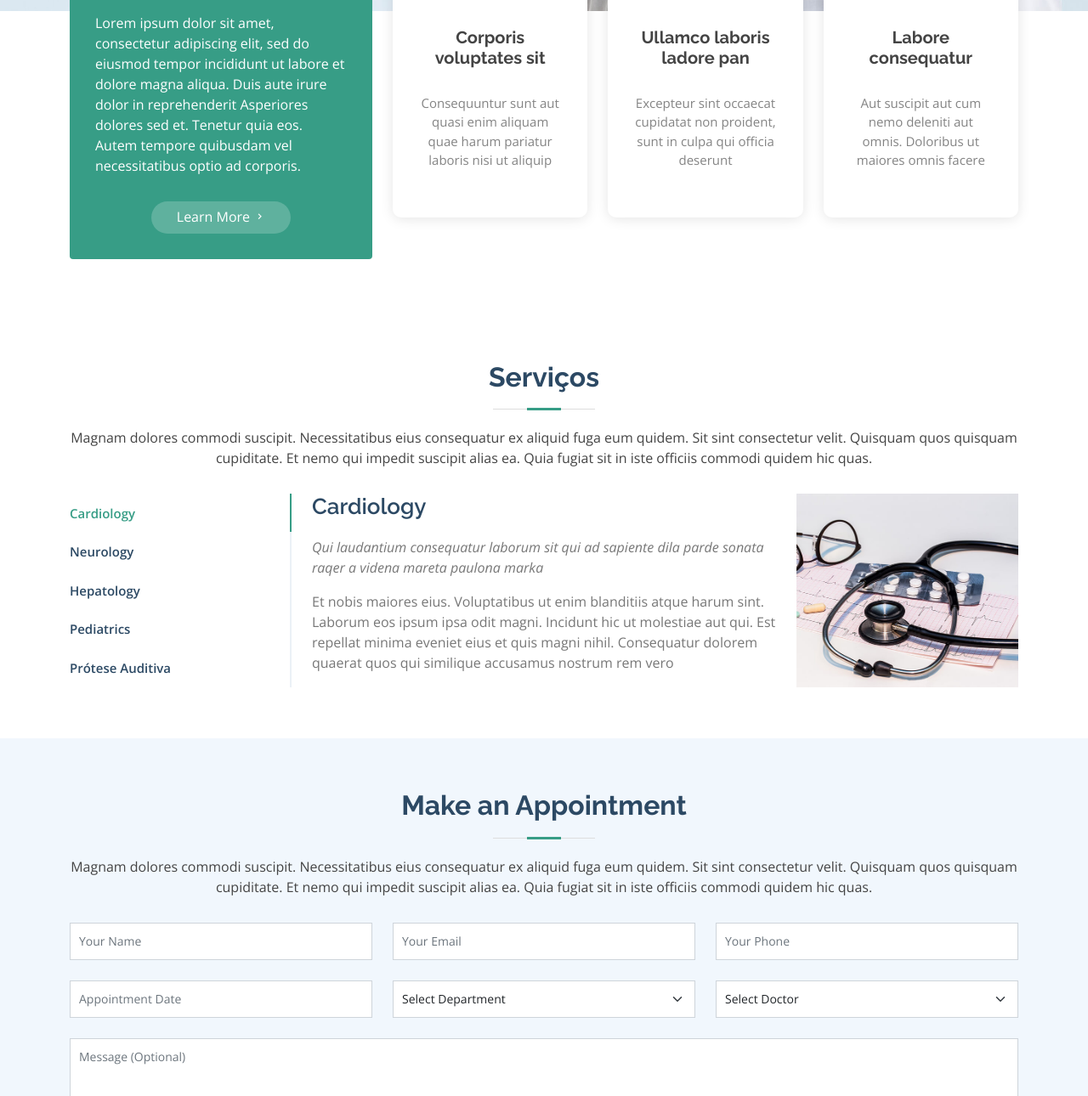
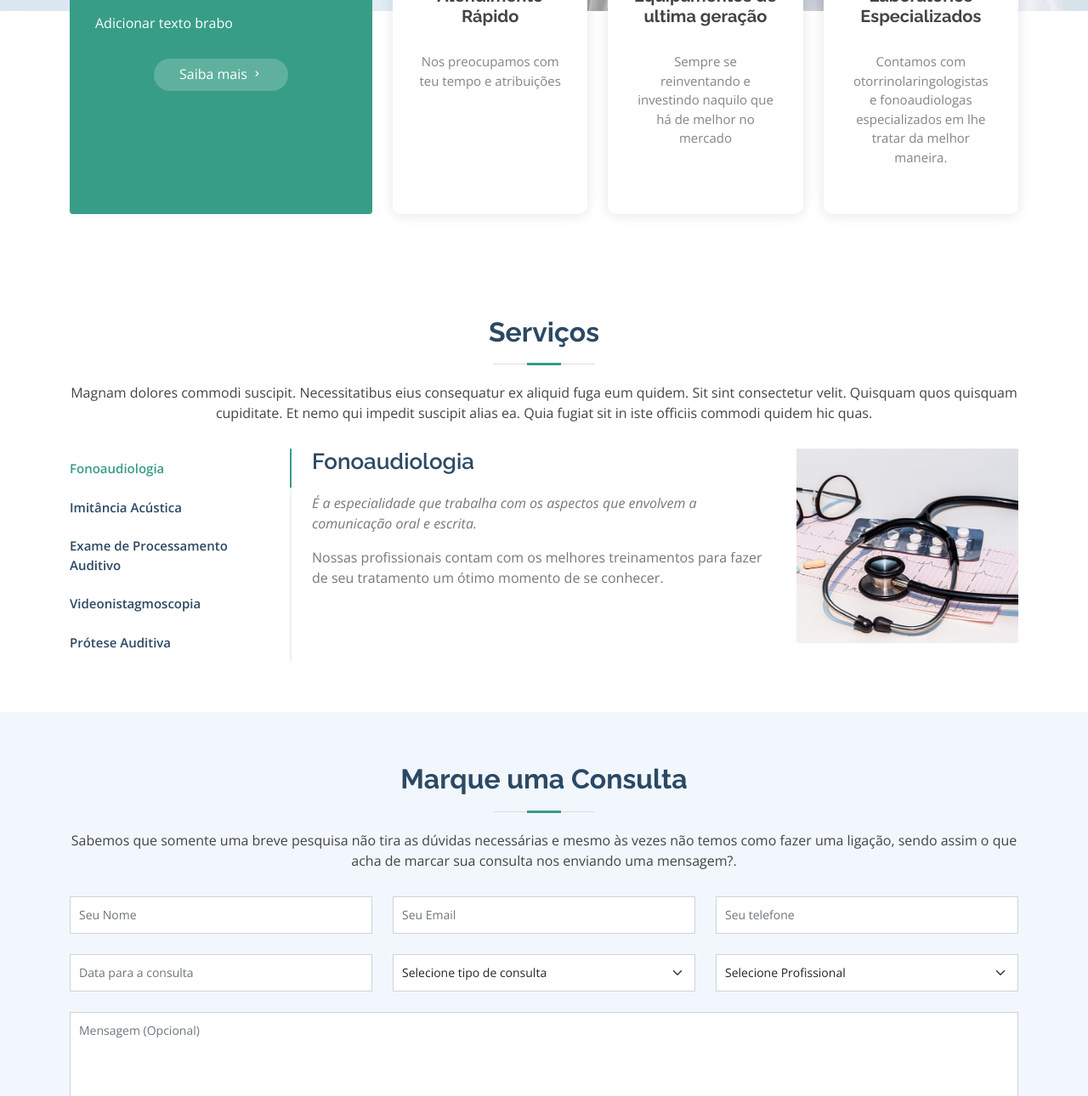
Before and after one commit to Baihanu/lab_auditus, a plain HTML site: page index.html in a window 1280 px wide. Shown: the part 707-1997 px from the top of the page at 85% size. Drawn offline with nearby package versions, Linux system fonts and the light colour scheme.

Commit message:
atualizando parte do codgio

```diff
--- a/index.html
+++ b/index.html
@@ -90,11 +90,10 @@
             <div class="content">
               <h3>Por que escolher a Auditus?</h3>
               <p>
-                Lorem ipsum dolor sit amet, consectetur adipiscing elit, sed do eiusmod tempor incididunt ut labore et dolore magna aliqua. Duis aute irure dolor in reprehenderit
-                Asperiores dolores sed et. Tenetur quia eos. Autem tempore quibusdam vel necessitatibus optio ad corporis.
+                Adicionar texto brabo
               </p>
               <div class="text-center">
-                <a href="#" class="more-btn">Learn More <i class="bx bx-chevron-right"></i></a>
+                <a href="#" class="more-btn">Saiba mais <i class="bx bx-chevron-right"></i></a>
               </div>
             </div>
           </div>
@@ -104,22 +103,22 @@
                 <div class="col-xl-4 d-flex align-items-stretch">
                   <div class="icon-box mt-4 mt-xl-0">
                     <i class="bx bx-receipt"></i>
-                    <h4>Corporis voluptates sit</h4>
-                    <p>Consequuntur sunt aut quasi enim aliquam quae harum pariatur laboris nisi ut aliquip</p>
+                    <h4>Atendimento Rápido</h4>
+                    <p>Nos preocupamos com teu tempo e atribuições</p>
                   </div>
                 </div>
                 <div class="col-xl-4 d-flex align-items-stretch">
                   <div class="icon-box mt-4 mt-xl-0">
                     <i class="bx bx-cube-alt"></i>
-                    <h4>Ullamco laboris ladore pan</h4>
-                    <p>Excepteur sint occaecat cupidatat non proident, sunt in culpa qui officia deserunt</p>
+                    <h4>Equipamentos de ultima geração</h4>
+                    <p>Sempre se reinventando e investindo naquilo que há de melhor no mercado</p>
                   </div>
                 </div>
                 <div class="col-xl-4 d-flex align-items-stretch">
                   <div class="icon-box mt-4 mt-xl-0">
                     <i class="bx bx-images"></i>
-                    <h4>Labore consequatur</h4>
-                    <p>Aut suscipit aut cum nemo deleniti aut omnis. Doloribus ut maiores omnis facere</p>
+                    <h4>Laboratórios Especializados</h4>
+                    <p>Contamos com otorrinolaringologistas e fonoaudiologas especializados em lhe tratar da melhor maneira.</p>
                   </div>
                 </div>
               </div>
@@ -143,16 +142,16 @@
           <div class="col-lg-3">
             <ul class="nav nav-tabs flex-column">
               <li class="nav-item">
-                <a class="nav-link active show" data-bs-toggle="tab" href="#tab-1">Cardiology</a>
+                <a class="nav-link active show" data-bs-toggle="tab" href="#tab-1">Fonoaudiologia</a>
               </li>
               <li class="nav-item">
-                <a class="nav-link" data-bs-toggle="tab" href="#tab-2">Neurology</a>
+                <a class="nav-link" data-bs-toggle="tab" href="#tab-2">Imitância Acústica</a>
               </li>
               <li class="nav-item">
-                <a class="nav-link" data-bs-toggle="tab" href="#tab-3">Hepatology</a>
+                <a class="nav-link" data-bs-toggle="tab" href="#tab-3">Exame de Processamento Auditivo</a>
               </li>
               <li class="nav-item">
-                <a class="nav-link" data-bs-toggle="tab" href="#tab-4">Pediatrics</a>
+                <a class="nav-link" data-bs-toggle="tab" href="#tab-4">Videonistagmoscopia</a>
               </li>
               <li class="nav-item">
                 <a class="nav-link" data-bs-toggle="tab" href="#tab-5">Prótese Auditiva</a>
@@ -164,9 +163,9 @@
               <div class="tab-pane active show" id="tab-1">
                 <div class="row gy-4">
                   <div class="col-lg-8 details order-2 order-lg-1">
-                    <h3>Cardiology</h3>
-                    <p class="fst-italic">Qui laudantium consequatur laborum sit qui ad sapiente dila parde sonata raqer a videna mareta paulona marka</p>
-                    <p>Et nobis maiores eius. Voluptatibus ut enim blanditiis atque harum sint. Laborum eos ipsum ipsa odit magni. Incidunt hic ut molestiae aut qui. Est repellat minima eveniet eius et quis magni nihil. Consequatur dolorem quaerat quos qui similique accusamus nostrum rem vero</p>
+                    <h3>Fonoaudiologia</h3>
+                    <p class="fst-italic">É a especialidade que trabalha com os aspectos que envolvem a comunicação oral e escrita.</p>
+                    <p>Nossas profissionais contam com os melhores treinamentos para fazer de seu tratamento um ótimo momento de se conhecer.</p>
                   </div>
                   <div class="col-lg-4 text-center order-1 order-lg-2">
                     <img src="assets/img/departments-1.jpg" alt="" class="img-fluid">
@@ -176,9 +175,13 @@
               <div class="tab-pane" id="tab-2">
                 <div class="row gy-4">
                   <div class="col-lg-8 details order-2 order-lg-1">
-                    <h3>Et blanditiis nemo veritatis excepturi</h3>
-                    <p class="fst-italic">Qui laudantium consequatur laborum sit qui ad sapiente dila parde sonata raqer a videna mareta paulona marka</p>
-                    <p>Ea ipsum voluptatem consequatur quis est. Illum error ullam omnis quia et reiciendis sunt sunt est. Non aliquid repellendus itaque accusamus eius et velit ipsa voluptates. Optio nesciunt eaque beatae accusamus lerode pakto madirna desera vafle de nideran pal</p>
+                    <h3>Imitância Acústica</h3>
+                    <p class="fst-italic">Avaliar o sistema tímpano-ossicular e as vias do reflexo do Estapédio (VIII e VII pares cranianos) de forma objetiva e rápida</p>
+                    <p class="fst-italic"><strong>Principais indicações:</strong></p>
+                    <p class="fst-italic">Avaliar as condições da orelha média</p>
+                    <p class="fst-italic">Monitoramento do tratamento das otites médias</p>
+                    <p class="fst-italic">Auxiliar no topodiagnóstico das alterações auditivas</p>
+                    <p class="fst-italic">Avaliar o local da lesão em casos de paralisia facial</p>
                   </div>
                   <div class="col-lg-4 text-center order-1 order-lg-2">
                     <img src="assets/img/departments-2.jpg" alt="" class="img-fluid">
@@ -188,9 +191,9 @@
               <div class="tab-pane" id="tab-3">
                 <div class="row gy-4">
                   <div class="col-lg-8 details order-2 order-lg-1">
-                    <h3>Impedit facilis occaecati odio neque aperiam sit</h3>
-                    <p class="fst-italic">Eos voluptatibus quo. Odio similique illum id quidem non enim fuga. Qui natus non sunt dicta dolor et. In asperiores velit quaerat perferendis aut</p>
-                    <p>Iure officiis odit rerum. Harum sequi eum illum corrupti culpa veritatis quisquam. Neque necessitatibus illo rerum eum ut. Commodi ipsam minima molestiae sed laboriosam a iste odio. Earum odit nesciunt fugiat sit ullam. Soluta et harum voluptatem optio quae</p>
+                    <h3>Exame de Processamento Auditivo</h3>
+                    <p class="fst-italic">A avaliação do processamento auditivo permite estabelecer relações entre as habilidades auditivas, os processos cognitivos e a memória.</p>
+                    <p>A avaliação consiste na aplicação de uma bateria de testes especiais comportamentais gravados em CD, compostos de estímulos verbais (sílabas, palavras e frases) e não verbais (padrões de freqüência e de duração) especialmente gravados de modo a permitir a apresentação de sons de forma monótica (estímulos apresentados em cada orelha separadamente),  diótica (o mesmo estímulo apresentado nas duas orelhas simultaneamente) dicótica (estímulos diferentes nas duas orelhas ao mesmo tempo) e com distorções (aplicação de filtros, presença de ruídos ou mensagens competitivas) . Os testes são padronizados por faixa etária e são realizados em cabina acústica através de um equipamento específico ou audiômetro de dois canais.</p>
                   </div>
                   <div class="col-lg-4 text-center order-1 order-lg-2">
                     <img src="assets/img/departments-3.jpg" alt="" class="img-fluid">
@@ -200,9 +203,9 @@
               <div class="tab-pane" id="tab-4">
                 <div class="row gy-4">
                   <div class="col-lg-8 details order-2 order-lg-1">
-                    <h3>Fuga dolores inventore laboriosam ut est accusamus laboriosam dolore</h3>
-                    <p class="fst-italic">Totam aperiam accusamus. Repellat consequuntur iure voluptas iure porro quis delectus</p>
-                    <p>Eaque consequuntur consequuntur libero expedita in voluptas. Nostrum ipsam necessitatibus aliquam fugiat debitis quis velit. Eum ex maxime error in consequatur corporis atque. Eligendi asperiores sed qui veritatis aperiam quia a laborum inventore</p>
+                    <h3>Videonistagmoscopia</h3>
+                    <p class="fst-italic">Auxiliar do exame otoneurológico, permitindo visualizar, registrar e reproduzir a movimentação ocular do paciente. Entre as suas principais aplicações estão o diagnóstico da vertigem postural paroxística benigna (VPPB), a detecção de nistagmos em qualquer direção (incluindo rotatório e com eixos diagonais), visualização de nistagmos posicionais, rotatórios, pós-calóricos e de Dix Hallpike. A técnica é conhecida também como “Vídeo Frenzel Digital”.</p>
+                    <p>O paciente fica sentado em uma maca e é deitado de uma forma rápida com a cabeça em diferentes posições. Os movimentos oculares do paciente são observados e gravados em DVD através de uma microcâmara de vídeo acoplada em uma máscara colocada no rosto do paciente.</p>
                   </div>
                   <div class="col-lg-4 text-center order-1 order-lg-2">
                     <img src="assets/img/departments-4.jpg" alt="" class="img-fluid">
@@ -233,60 +236,60 @@
       <div class="container">
 
         <div class="section-title">
-          <h2>Make an Appointment</h2>
-          <p>Magnam dolores commodi suscipit. Necessitatibus eius consequatur ex aliquid fuga eum quidem. Sit sint consectetur velit. Quisquam quos quisquam cupiditate. Et nemo qui impedit suscipit alias ea. Quia fugiat sit in iste officiis commodi quidem hic quas.</p>
+          <h2>Marque uma Consulta</h2>
+          <p>Sabemos que somente uma breve pesquisa não tira as dúvidas necessárias e mesmo às vezes não temos como fazer uma ligação, sendo assim o que acha de marcar sua consulta nos enviando uma mensagem?.</p>
         </div>
 
         <form action="forms/appointment.php" method="post" role="form" class="php-email-form">
           <div class="row">
             <div class="col-md-4 form-group">
-              <input type="text" name="name" class="form-control" id="name" placeholder="Your Name" data-rule="minlen:4" data-msg="Please enter at least 4 chars">
+              <input type="text" name="name" class="form-control" id="name" placeholder="Seu Nome" data-rule="minlen:5" data-msg="Por favor informe até no mínimo 5 caracteres">
               <div class="validate"></div>
             </div>
             <div class="col-md-4 form-group mt-3 mt-md-0">
-              <input type="email" class="form-control" name="email" id="email" placeholder="Your Email" data-rule="email" data-msg="Please enter a valid email">
+              <input type="email" class="form-control" name="email" id="email" placeholder="Seu Email" data-rule="email" data-msg="Por favor informe um email válido">
               <div class="validate"></div>
             </div>
             <div class="col-md-4 form-group mt-3 mt-md-0">
-              <input type="tel" class="form-control" name="phone" id="phone" placeholder="Your Phone" data-rule="minlen:4" data-msg="Please enter at least 4 chars">
+              <input type="tel" class="form-control" name="phone" id="phone" placeholder="Seu telefone" data-rule="minlen:11" data-msg="Por favor informe seu numero com DDD e o digito 9">
               <div class="validate"></div>
             </div>
           </div>
           <div class="row">
             <div class="col-md-4 form-group mt-3">
-              <input type="datetime" name="date" class="form-control datepicker" id="date" placeholder="Appointment Date" data-rule="minlen:4" data-msg="Please enter at least 4 chars">
+              <input type="datetime" name="date" class="form-control datepicker" id="date" placeholder="Data para a consulta" data-rule="minlen:4" data-msg="Por favor informe dia e mês para consulta">
               <div class="validate"></div>
             </div>
             <div class="col-md-4 form-group mt-3">
               <select name="department" id="department" class="form-select">
-                <option value="">Select Department</option>
-                <option value="Department 1">Department 1</option>
-                <option value="Department 2">Department 2</option>
-                <option value="Department 3">Department 3</option>
+                <option value="">Selecione tipo de consulta</option>
+                <option value="Department 1">Otorrinolaringologista</option>
+                <option value="Department 2">Fonoaudiólogo</option>
               </select>
               <div class="validate"></div>
             </div>
             <div class="col-md-4 form-group mt-3">
               <select name="doctor" id="doctor" class="form-select">
-                <option value="">Select Doctor</option>
-                <option value="Doctor 1">Doctor 1</option>
-                <option value="Doctor 2">Doctor 2</option>
-                <option value="Doctor 3">Doctor 3</option>
+                <option value="">Selecione Profissional</option>
+                <option value="Doctor 1">Cintia Costamilan</option>
+                <option value="Doctor 2">Bruna Marcon</option>
+                <option value="Doctor 3">Manoel Marcon</option>
+                <option value="Doctor 4">Ronei Marcon</option>
               </select>
               <div class="validate"></div>
             </div>
           </div>
 
           <div class="form-group mt-3">
-            <textarea class="form-control" name="message" rows="5" placeholder="Message (Optional)"></textarea>
+            <textarea class="form-control" name="message" rows="5" placeholder="Mensagem (Opcional)"></textarea>
             <div class="validate"></div>
           </div>
           <div class="mb-3">
-            <div class="loading">Loading</div>
+            <div class="loading">Carregando</div>
             <div class="error-message"></div>
-            <div class="sent-message">Your appointment request has been sent successfully. Thank you!</div>
+            <div class="sent-message">Se pedido de consulta foi enviado com sucesso, entraremos em contato, Muito Obrigado!</div>
           </div>
-          <div class="text-center"><button type="submit">Make an Appointment</button></div>
+          <div class="text-center"><button type="submit">Marque uma Consulta</button></div>
         </form>
 
       </div>
@@ -326,7 +329,7 @@
               <div class="member-info">
                 <h4>Bruna Marcon</h4>
                 <span>Fonoaudiologa</span>
-                <p>Aut maiores voluptates amet et quis praesentium qui senda para</p>
+                <p>Descreva algo aqui</p>
                 <div class="social">
                   <a href=""><i class="ri-twitter-fill"></i></a>
                   <a href=""><i class="ri-facebook-fill"></i></a>
@@ -341,9 +344,9 @@
             <div class="member d-flex align-items-start">
               <div class="pic"><img src="assets/img/doctors/doctors-3.jpg" class="img-fluid" alt=""></div>
               <div class="member-info">
-                <h4>William Anderson</h4>
-                <span>Cardiology</span>
-                <p>Quisquam facilis cum velit laborum corrupti fuga rerum quia</p>
+                <h4>Manoel Marcon</h4>
+                <span>Otorrinolaringologista</span>
+                <p>Descreva algo aqui</p>
                 <div class="social">
                   <a href=""><i class="ri-twitter-fill"></i></a>
                   <a href=""><i class="ri-facebook-fill"></i></a>
@@ -359,8 +362,8 @@
               <div class="pic"><img src="assets/img/doctors/doctors-4.jpg" class="img-fluid" alt=""></div>
               <div class="member-info">
                 <h4>Amanda Jepson</h4>
-                <span>Neurosurgeon</span>
-                <p>Dolorum tempora officiis odit laborum officiis et et accusamus</p>
+                <span>Otorrinolaringologista</span>
+                <p>Descreva algo aqui</p>
                 <div class="social">
                   <a href=""><i class="ri-twitter-fill"></i></a>
                   <a href=""><i class="ri-facebook-fill"></i></a>
```
